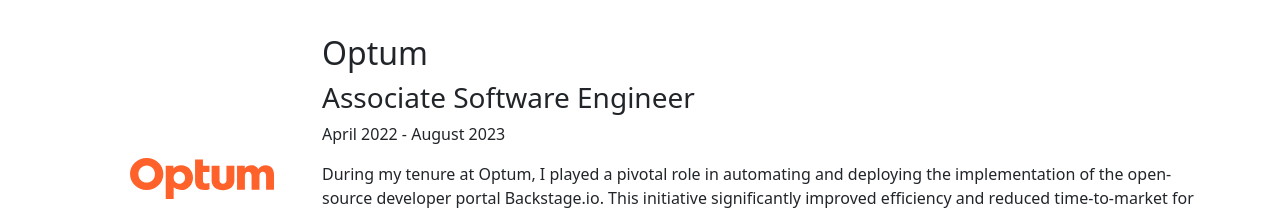
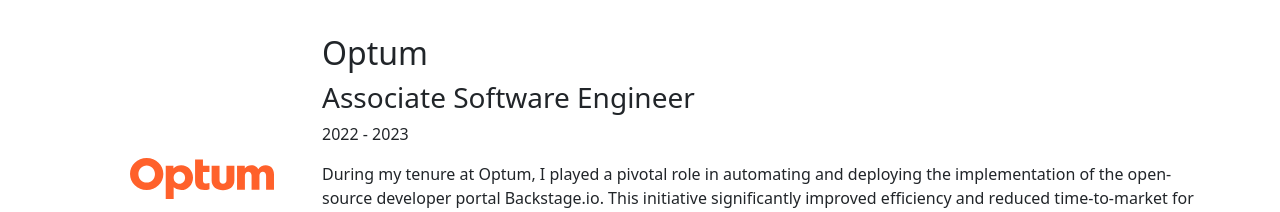
Before and after one commit to parkeralton/website, a React (Create React App) app: page / in a window 1280 px wide. Shown: the part 820-1032 px from the top of the page. Built offline with nearby package versions, Linux system fonts and the light colour scheme.

Commit message:
fixed typo

```diff
--- a/src/data/jobs.js
+++ b/src/data/jobs.js
@@ -16,7 +16,7 @@ const jobs = [
             {
                 title: "Medtronic iOS Application",
                 location: "Minnesota",
-                dates: "August 2023 - Present",
+                dates: "2023 - Present",
                 description: "Developed a native iOS application for monitoring patient health post-procedure. Patients can track vitals, learn about their conditions, schedule appointments, and take health surveys. Utilized FHIR data and SwiftUI for seamless integration",
                 image: "/medtronic-logo.png"
             }
@@ -31,7 +31,7 @@ const jobs = [
             'time-to-market for new features. Integrating GitHub workflows with Spring Boot microservices, I enabled tracking ' +
             'changes in real-time and enhanced collaboration. My role also involved effective communication of project ' +
             'progress using Scrum and agile processes, aligning seamlessly with organizational goals.',
-        duration: 'April 2022 - August 2023',
+        duration: '2022 - 2023',
         logo: "/optum-logo.svg",
         projects: [
             {
```
Also changed, not shown: 4 other files (tests, documents, lock files or other folders).
